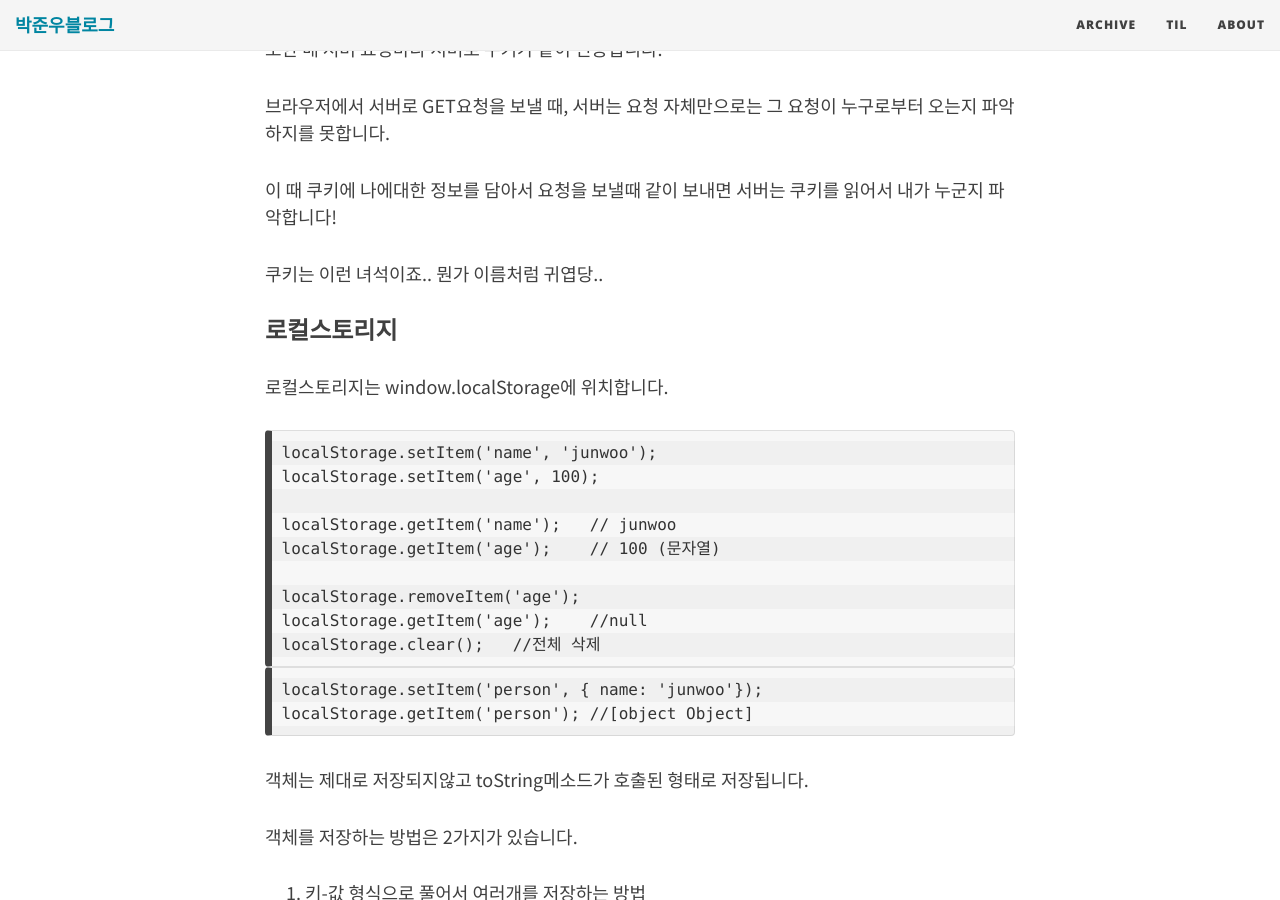
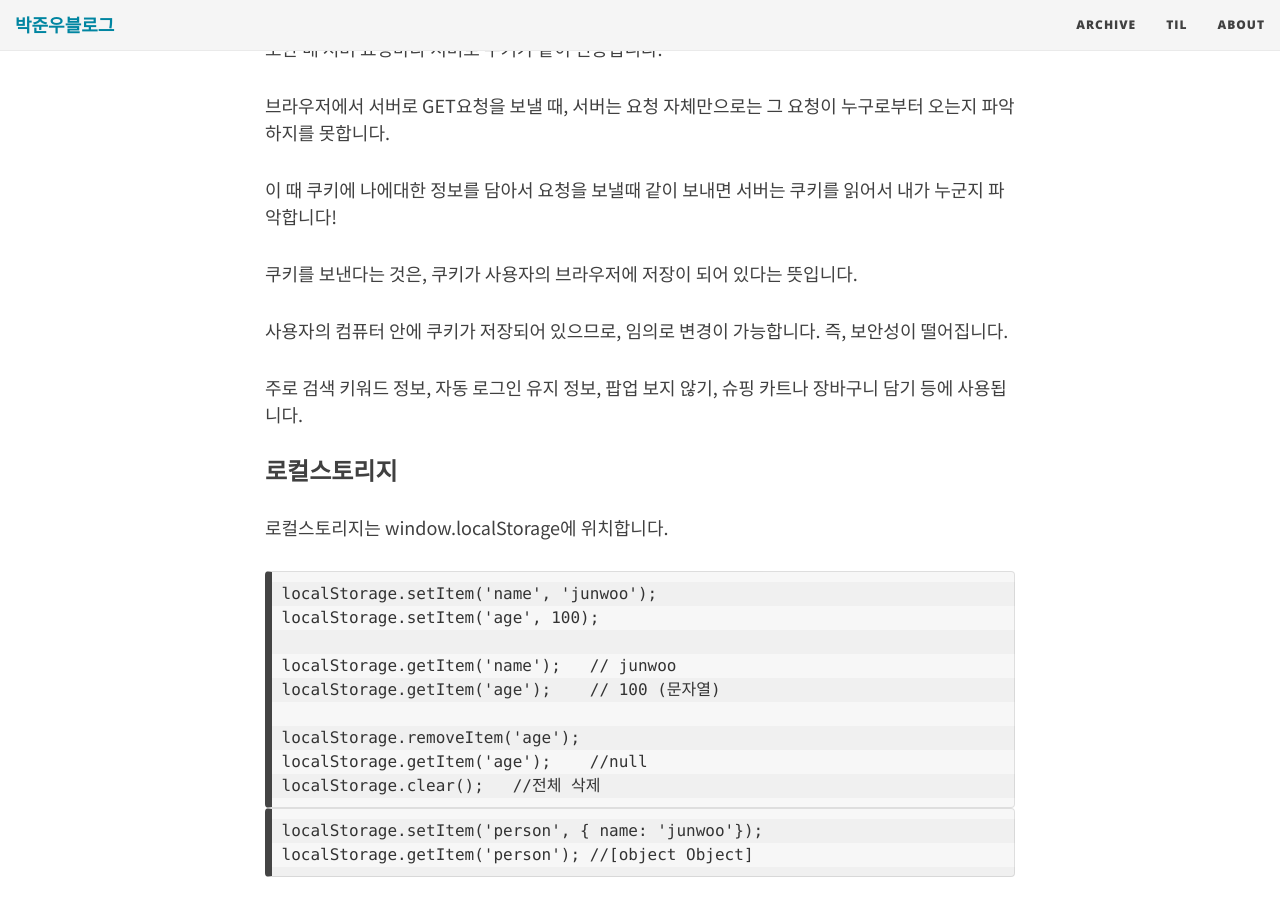
Before and after one commit to JUNWOO45/junwoo45.github.io.archived, a Jekyll site: the page built from _posts/2019-05-17-로컬_세션스토리지_쿠키.md, in a window 1280 px wide and 900 px high, scrolled down 748 px. Built offline with Jekyll 4.4.1, drawn with Linux system fonts in a browser that asks for light colours; nearby versions of some CDN libraries; comment, search, counter and statistics services are not loaded.

Commit message:
docs: 쿠키 내용 추가

```diff
--- a/_posts/2019-05-17-로컬_세션스토리지_쿠키.md
+++ b/_posts/2019-05-17-로컬_세션스토리지_쿠키.md
@@ -33,7 +33,11 @@ comments: true
 
 이 때 쿠키에 나에대한 정보를 담아서 요청을 보낼때 같이 보내면 서버는 쿠키를 읽어서 내가 누군지 파악합니다!
 
-쿠키는 이런 녀석이죠.. 뭔가 이름처럼 귀엽당..
+쿠키를 보낸다는 것은, 쿠키가 사용자의 브라우저에 저장이 되어 있다는 뜻입니다.
+
+사용자의 컴퓨터 안에 쿠키가 저장되어 있으므로, 임의로 변경이 가능합니다. 즉, 보안성이 떨어집니다.
+
+주로 검색 키워드 정보, 자동 로그인 유지 정보, 팝업 보지 않기, 슈핑 카트나 장바구니 담기 등에 사용됩니다.
 
 
 
```
